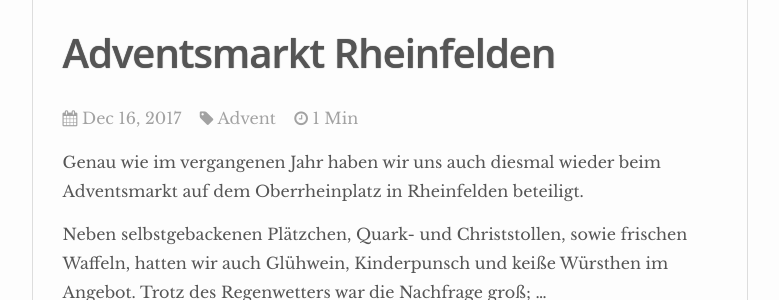
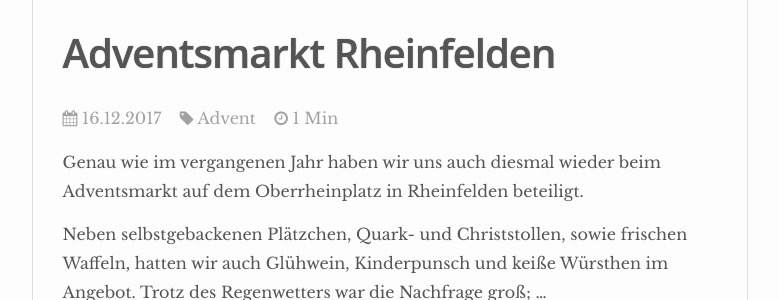
Before and after one commit to fv-kubu/fv-kubu, a Jekyll site: the page built from _posts/2017-12-16-adventsmarkt_rheinfelden.md, in a window 1280 px wide. Shown: the part 325-625 px from the top of the page, without its empty margins (250-1029 px from the left). Built offline with Jekyll 4.4.1, drawn with Linux system fonts in a browser that asks for light colours; nearby versions of some CDN libraries.

Commit message:
change date format in post detail view

```diff
--- a/_layouts/post.html
+++ b/_layouts/post.html
@@ -8,7 +8,7 @@
 
    <p class="post-metadata">
    <time datetime="{{ page.date | date_to_xmlschema }}" itemprop="datePublished">
-       <i class="fa fa-calendar" aria-hidden="true"></i> {{ page.date | date: "%b %-d, %Y" }}
+       <i class="fa fa-calendar" aria-hidden="true"></i> {{ page.date | date: "%d.%m.%Y" }}
     </time>
 
     {% if page.author %}  &nbsp;&nbsp;
```
